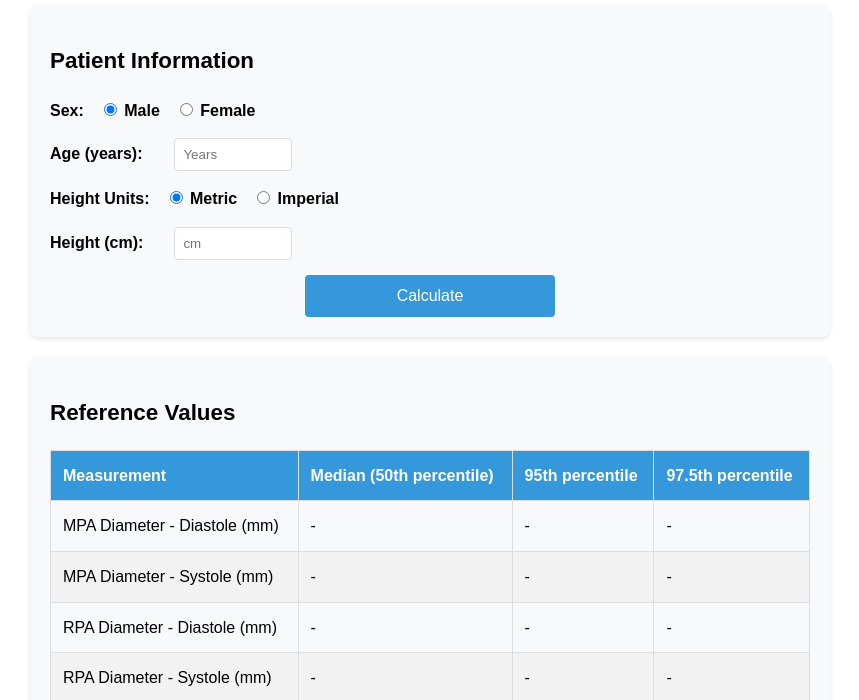
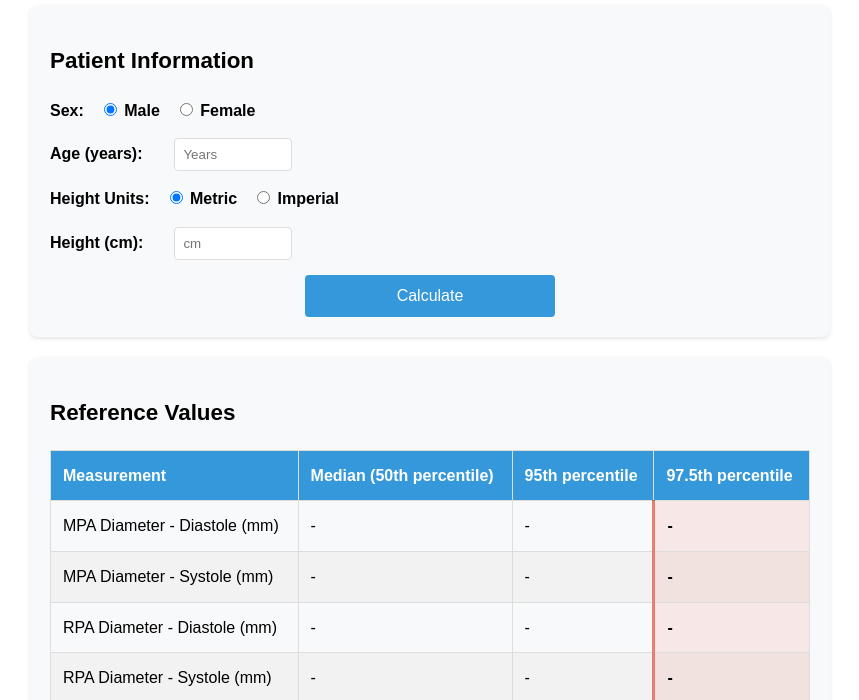
Before and after one commit to parameterz/mpa-rpa, a plain HTML site: page index.html in a window 1280 px wide. Shown: the part 100-800 px from the top of the page, without its empty margins (210-1069 px from the left). Drawn offline with Linux system fonts and the light colour scheme.

Commit message:
adds highlighting to cutoff values

```diff
--- a/index.html
+++ b/index.html
@@ -96,6 +96,12 @@
             margin-top: 5px;
             color: #7f8c8d;
             font-style: italic;
+        }
+        /* 97.5th percentile highlight */
+        td:nth-child(4) {
+            font-weight: bold;
+            background-color: rgba(231, 76, 60, 0.1);
+            border-left: 3px solid rgba(231, 76, 60, 0.7);
         }
 
         /* Mobile responsiveness improvements */
```
